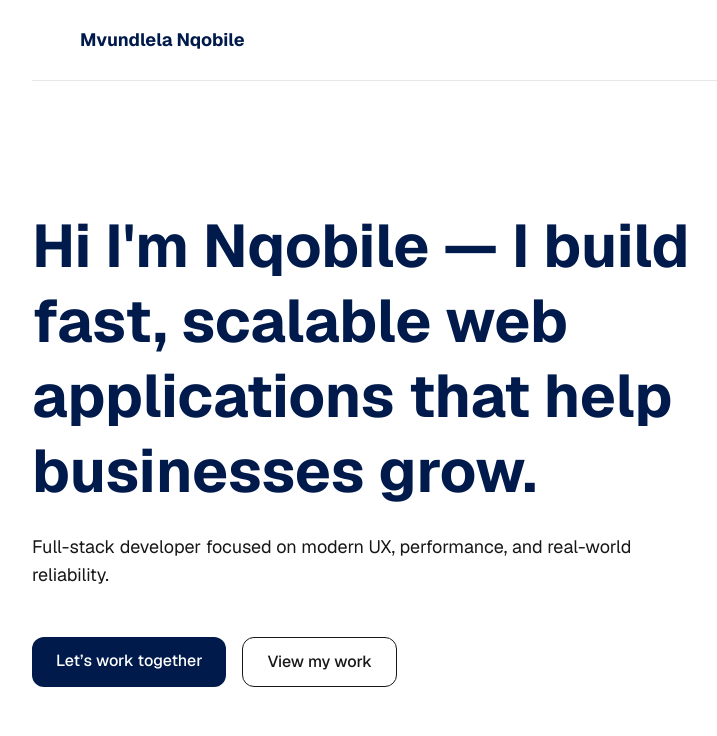
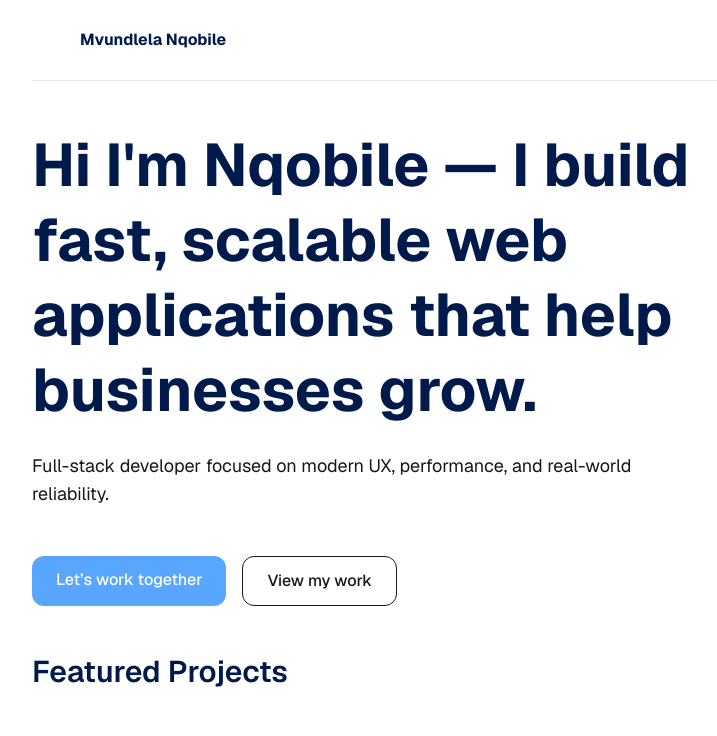
Before and after one commit to M9china/portfolio, a Next.js app: page / in a window 1280 px wide. Shown: the top 736 px of the page, without its empty margins (256-973 px from the left). Built offline with nearby package versions, Linux system fonts and the light colour scheme.

Commit message:
feat: enhance styling for Home, Hero, NavBar, ProjectCard, and TechStack components

```diff
--- a/src/app/page.tsx
+++ b/src/app/page.tsx
@@ -4,7 +4,7 @@ import { CTA, FeaturedProjects, Footer, Hero, NavBar, TechStack } from "@/compon
 export default function Home() {
   return (
     <div className="flex min-h-screen items-center justify-center bg-zinc-50 font-sans dark:bg-black">
-      <main className="flex min-h-screen w-full max-w-3xl flex-col items-center justify-between py-32 px-8 bg-white dark:bg-black sm:items-start">
+      <main className="flex min-h-screen w-full max-w-3xl flex-col items-center justify-between py-32 px-8 bg-white dark:bg-[#0d1117] sm:items-start">
         <NavBar/>
         <Hero/>
         <FeaturedProjects/>
--- a/src/components/Hero.tsx
+++ b/src/components/Hero.tsx
@@ -2,8 +2,8 @@ import Link from "next/link"
 
 export const Hero = () => {
   return (
-    <section className="min-h-[80vh] flex flex-col justify-center gap-6">
-      <h1 className="text-4xl text-[#001A4B] dark:text-white md:text-6xl font-bold leading-tight max-w-4xl">
+    <section className=" flex flex-col justify-center gap-6">
+      <h1 className="text-4xl text-[#001A4B] dark:text-[#c9d1d9] md:text-6xl font-bold leading-tight max-w-4xl">
         {`Hi I'm Nqobile — I build fast, scalable web applications that help businesses grow.`}
       </h1>
 
@@ -14,14 +14,14 @@ export const Hero = () => {
       <div className="flex gap-4 mt-6">
         <Link
           href="/contact"
-          className="px-6 py-3 rounded-xl bg-[#001A4B] dark:border text-white font-medium"
+          className="px-6 py-3 rounded-xl bg-[#58a6ff] dark:border border-[#30363d] text-white font-medium"
         >
           Let’s work together
         </Link>
 
         <Link
           href="/projects"
-          className="px-6 py-3 rounded-xl border font-medium"
+          className="px-6 py-3 rounded-xl border dark:border-[#30363d] font-medium"
         >
           View my work
         </Link>
--- a/src/components/NavBar.tsx
+++ b/src/components/NavBar.tsx
@@ -1,7 +1,6 @@
 "use client";
 
 import Link from "next/link";
-import Image from "next/image";
 import { Dialog, DialogBackdrop, DialogPanel } from "@headlessui/react";
 import { Bars3Icon, XMarkIcon } from "@heroicons/react/24/outline";
 import { useState } from "react";
@@ -13,10 +12,12 @@ export const NavBar = () => {
   return (
     <>
       {/* Mobile Menu Dialog */}
-      <header className=" sm:py-2 px-4 fixed top-0 w-screen sm:w-full
+      <header
+        className=" sm:py-2 px-4 fixed top-0 w-screen sm:w-full
   border-b
-  bg-white dark:bg-[#020617]
-  border-gray-200 dark:border-gray-800">
+  bg-white dark:bg-[#0d1117]
+  border-gray-200 dark:border-gray-800"
+      >
         <Dialog
           open={open}
           onClose={setOpen}
@@ -63,7 +64,9 @@ export const NavBar = () => {
             {/* Logo */}
             <div className="flex space-x-4 items-center lg:ml-0">
               <Link href="/">
-                <h1 className="text-lg font-bold text-[#001A4B] dark:text-white">Mvundlela Nqobile</h1>
+                <h1 className="text-md font-bold text-[#001A4B] dark:text-[#c9d1d9]">
+                  Mvundlela Nqobile
+                </h1>
               </Link>
             </div>
 
--- a/src/components/ProjectCard.tsx
+++ b/src/components/ProjectCard.tsx
@@ -1,7 +1,7 @@
 // components/ProjectCard.tsx
 export const ProjectCard = () => {
   return (
-    <div className="rounded-2xl border p-6 flex flex-col gap-6 hover:shadow-md transition">
+    <div className="rounded-2xl border dark:border-[#30363d] p-6 flex flex-col gap-6 hover:shadow-md transition">
       <div className="h-48 bg-gray-100 rounded-xl" />
 
       <h3 className="text-xl font-semibold">
--- a/src/components/TechStack.tsx
+++ b/src/components/TechStack.tsx
@@ -20,7 +20,7 @@ export const TechStack = () => {
            "Python",
           "Docker",
         ].map((tech) => (
-          <span key={tech} className="px-4 py-2 border rounded-full">
+          <span key={tech} className="px-4 py-2 border dark:border-[#30363d] rounded-full">
             {tech}
           </span>
         ))}
```
